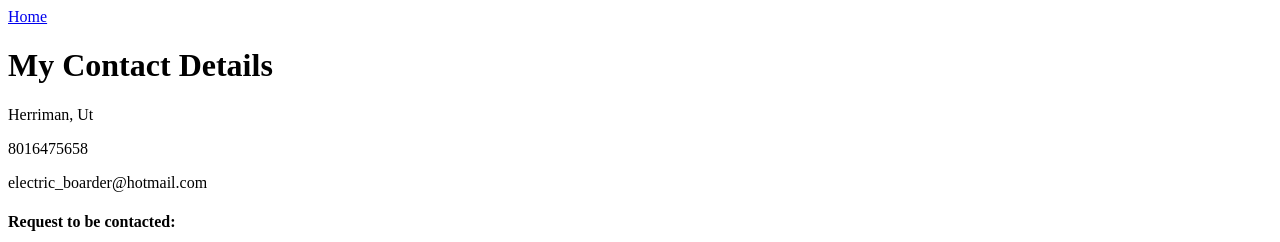
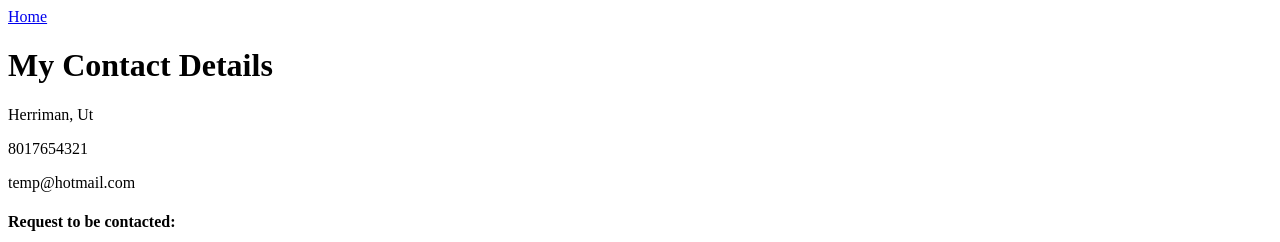
Before and after one commit to michaeladan/cv, a plain HTML site: page Contact info.html in a window 1280 px wide. Shown: the top 242 px of the page. Drawn offline with Linux system fonts and the light colour scheme.

Commit message:
Changing contact info for now

```diff
--- a/Contact info.html
+++ b/Contact info.html
@@ -11,8 +11,8 @@
 <body>
     <h1>My Contact Details</h1>
     <p>Herriman, Ut</p>
-    <p>8016475658</p>
-    <p>electric_boarder@hotmail.com</p>
+    <p>8017654321</p>
+    <p>temp@hotmail.com</p>
 
     <h4>Request to be contacted:</h4>
     <form action="mailto:electic_boarder@hotmail.com" method="post" enctype="text/plain">
```
